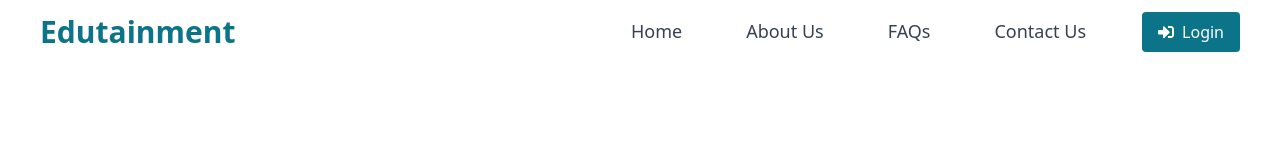
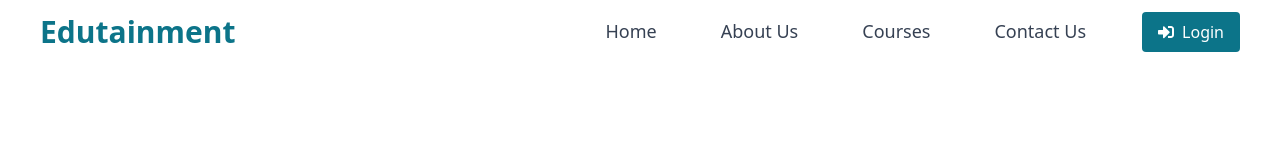
Before and after one commit to Nandanikirtani/Edutainment, a React (Vite) app in the folder frontend/: page / in a window 1280 px wide. Shown: the top 160 px of the page. Built offline with nearby package versions, Linux system fonts and the light colour scheme.

Commit message:
Edited FAQs in Navbar.jsx to Courses and added Courses to App.jsx

```diff
--- a/frontend/src/App.jsx
+++ b/frontend/src/App.jsx
@@ -3,6 +3,7 @@ import { HashRouter as Router, Routes, Route, useLocation } from 'react-router-d
 import Navbar from './components/Navbar'
 import Home from './pages/Home'
 import FAQS from './pages/FAQS'
+import Courses from './pages/Courses'
 import About from './pages/About'
 import './App.css'
 import AuthPages from './pages/AuthPages'
@@ -25,6 +26,7 @@ function AppContent() {
           <Route path="/" element={<Home />} />
           <Route path="/aboutus" element={<About />} />
           <Route path="/faqs" element={<FAQS />} />
+           <Route path="/courses" element={<Courses />} />
           <Route path="/login" element={<AuthPages />} />
           <Route path="/signup" element={<AuthPages />} />
           <Route path="/student/sidebar" element={<Studentsidebar />} />
--- a/frontend/src/components/Navbar.jsx
+++ b/frontend/src/components/Navbar.jsx
@@ -20,7 +20,7 @@ export default function Navbar() {
   const menuItems = [
     { name: 'Home', path: '/' },
     { name: 'About Us', path: '/aboutus' },
-    { name: 'FAQs', path: '/faqs' },
+    { name: 'Courses', path: '/courses' },
     { name: 'Contact Us', path: '/contactus' }
   ];
 
```
